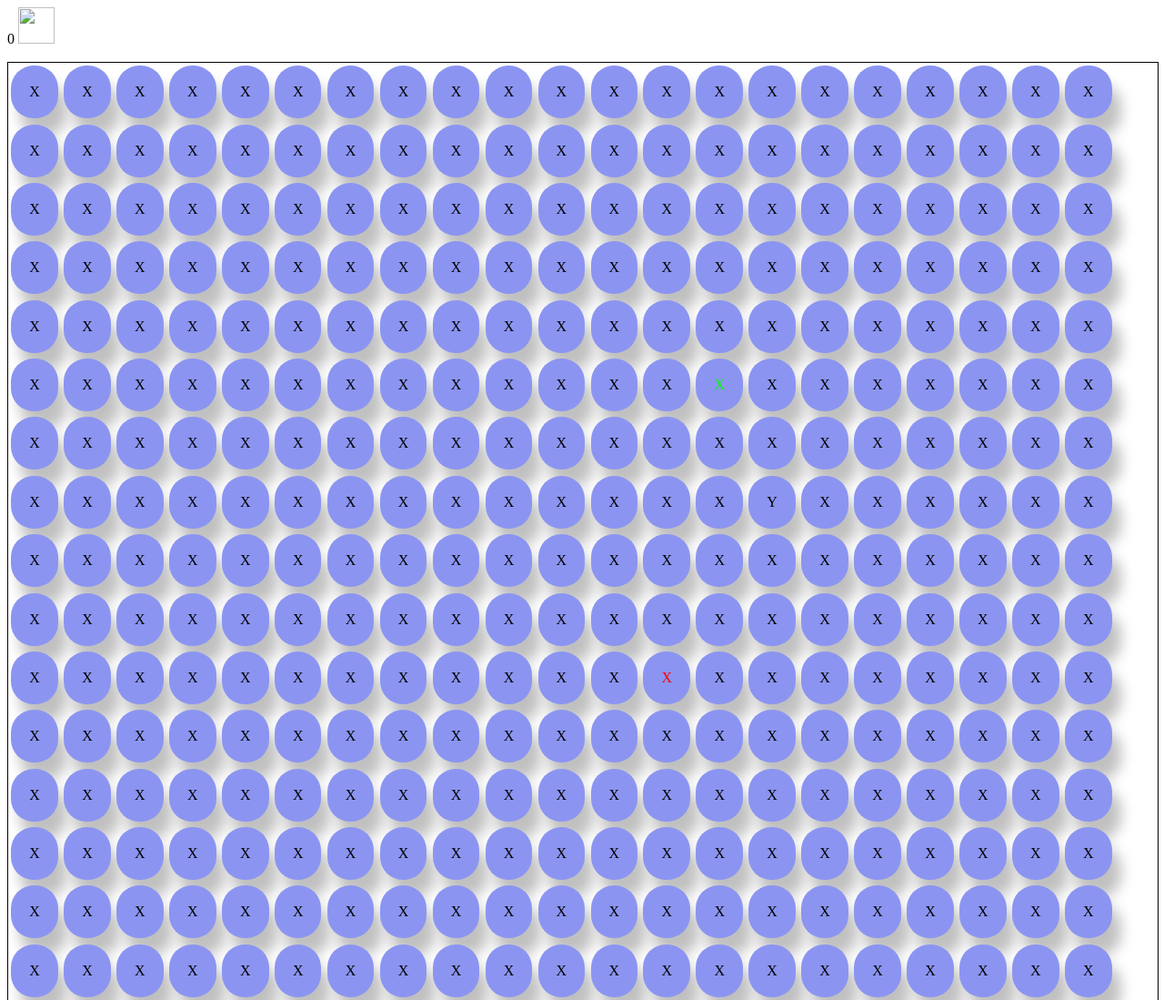
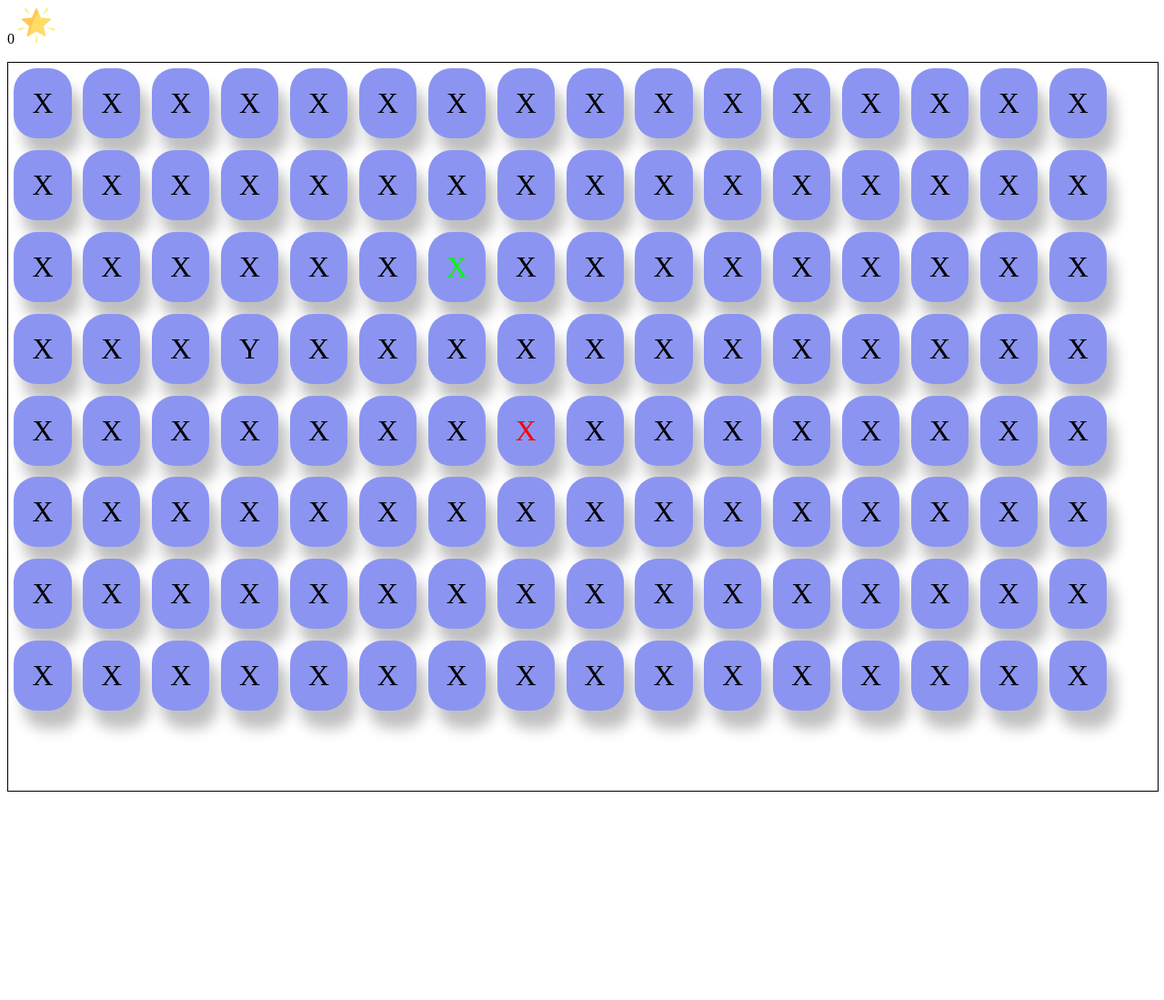
Before and after one commit to reisenmachtfreude/kids_buchstabensuche, a plain HTML site: page index.html in a window 1280 px wide. Shown: the top 1099 px of the page at 91% size. After the commit the page ends 878 px from the top, so only its background shows below. Drawn offline with Linux system fonts and the light colour scheme.

Commit message:
fill max

```diff
--- a/index.html
+++ b/index.html
@@ -6,7 +6,7 @@
 		border-radius: 25px;
 		background: #8b95f1;
 		padding: 20px;
-		font-size:1.0em;
+		font-size:2.0em;
 		box-shadow: 10px 20px 15px silver;
 		margin: 0.2em;
 		display: inline-block;
@@ -25,11 +25,9 @@
 	}
 
 	  function init() {
-		cleanup()
+		cleanup();
 
-		for (let i = 0; i < 400; i++) {
-		  buildChoice("X")
-		}
+		fillChoiceWrapper();
 
 		// localStorage.setItem("starcounter",Number(0))
 		readStarCounter();
@@ -37,36 +35,42 @@
 		let parentSelector = document.querySelector('#choice-wrapper');
 	  // we want to make sure we get a random number between 1 and the number of child.
 	  let random = Math.floor(1 + Math.random() * parentSelector.childElementCount);
-	  console.log(random);
 	  child = document.querySelector('#choice-wrapper>span:nth-child(' + random + ')');
-	  console.log(child);
 	  if(child) {
-	    console.log(child);
-	    console.log(child.innerHTML);
+	    // console.log(child);
+	    // console.log(child.innerHTML);
 	    child.innerHTML = "<font color=#FC0000>" + child.innerHTML + "</font>";
 	  }
 
 	  random = Math.floor(1 + Math.random() * parentSelector.childElementCount);
-	  console.log(random);
 	  child = document.querySelector('#choice-wrapper>span:nth-child(' + random + ')');
-	  console.log(child);
 	  if(child) {
-	    console.log(child);
-	    console.log(child.innerHTML);
+	    // console.log(child);
+	    // console.log(child.innerHTML);
 	    child.innerHTML = "<font color=#00FC00>" + child.innerHTML + "</font>";
 	  }
 
 	  random = Math.floor(1 + Math.random() * parentSelector.childElementCount);
-	  console.log(random);
 	  child = document.querySelector('#choice-wrapper>span:nth-child(' + random + ')');
-	  console.log(child);
 	  if(child) {
-	    console.log(child);
-	    console.log(child.innerHTML);
 	    child.innerHTML = "Y";
 	  }
 	}
 
+	function fillChoiceWrapper(){
+		let wrapper = document.querySelector('#choice-wrapper');
+		// console.log(wrapper)
+		// buildChoice("X");
+		// buildChoice("X");
+		// buildChoice("X");
+
+		console.log("Start loop scroll" + wrapper.scrollHeight + " offset" + wrapper.offsetHeight);
+		while (wrapper.scrollHeight < wrapper.offsetHeight) {
+    		buildChoice("X");
+			console.log("loop scroll" + wrapper.scrollHeight + " offset" + wrapper.offsetHeight);
+  		}
+  		wrapper.removeChild(wrapper.lastChild);
+	}
 
 	function readStarCounter(){
 		if (!localStorage.getItem("starcounter")){
@@ -108,7 +112,7 @@
 	</div>
 	<p />
 
-	<div id="choice-wrapper" class="choicebox" style="width:100%;border:1px solid black">
+	<div id="choice-wrapper" class="choicebox" style="width:100%;height: 100vh;border:1px solid black">
 	</div>
 
 
```
Also changed, not shown: star.png (added).
